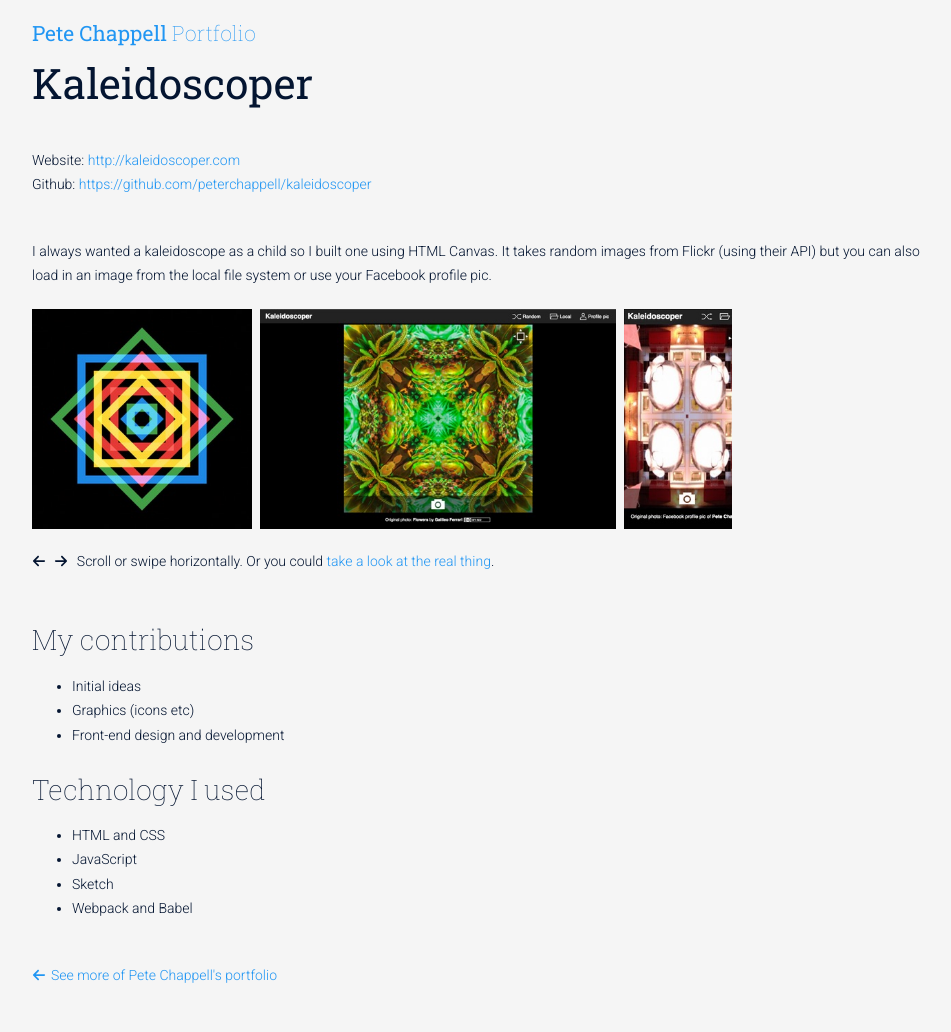
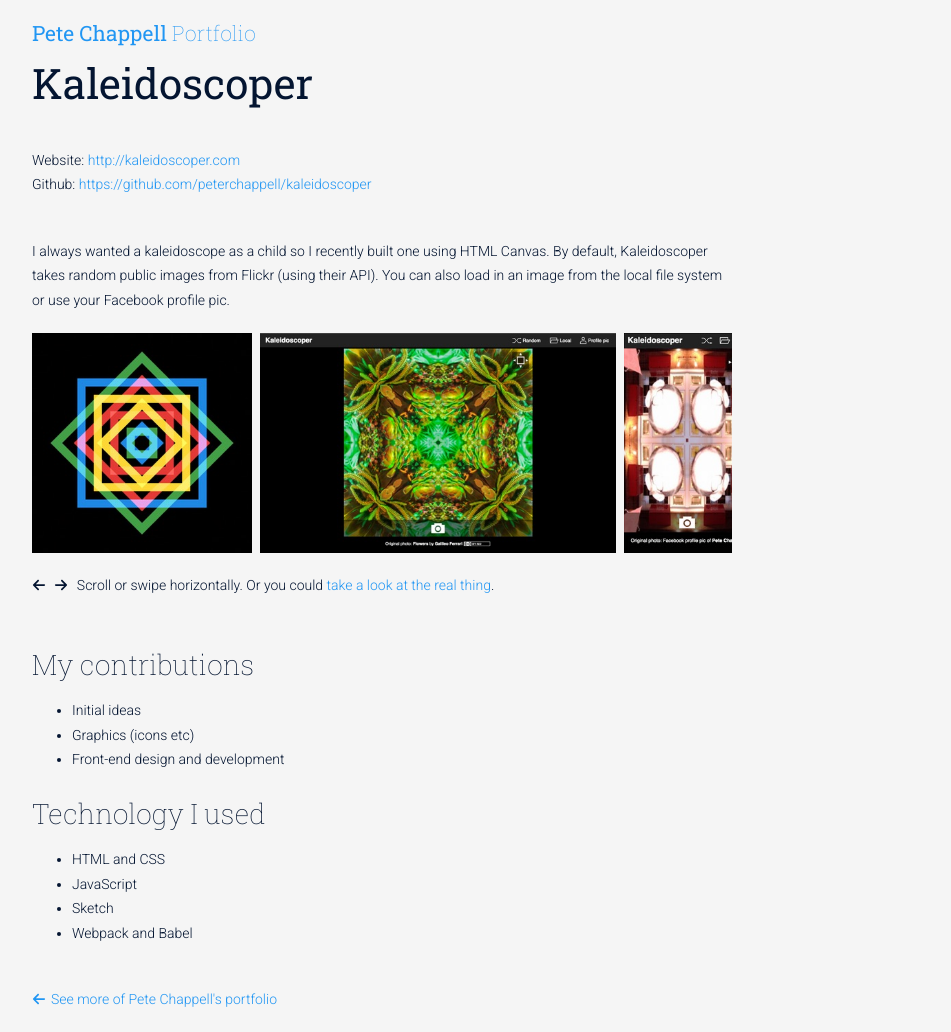
Before and after one commit to peterchappell/peterchappell.github.io, a Jekyll site: the page built from _case_studies/kaleidoscoper.markdown, in a window 1280 px wide. Shown: the whole page, without its empty margins (158-1109 px from the left). Built offline with Jekyll 4.4.1, drawn with Linux system fonts in a browser that asks for light colours; before the commit the page ends 1007 px from its top, so only the background shows below that.

Commit message:
fix styling issue. minor text change.

```diff
--- a/_case_studies/kaleidoscoper.markdown
+++ b/_case_studies/kaleidoscoper.markdown
@@ -4,7 +4,7 @@ title: Kaleidoscoper
 main_image_thumb: kaleidoscoper-main.jpg
 web: http://kaleidoscoper.com
 github: https://github.com/peterchappell/kaleidoscoper
-intro: I always wanted a kaleidoscope as a child so I built one using HTML Canvas. It takes random images from Flickr (using their API) but you can also load in an image from the local file system or use your Facebook profile pic.
+intro: I always wanted a kaleidoscope as a child so I recently built one using HTML Canvas. By default, Kaleidoscoper takes random public images from Flickr (using their API). You can also load in an image from the local file system or use your Facebook profile pic.
 screenshots:
   - src: kaleidoscoper-main.jpg
     alt: The icon for kaleidoscoper
--- a/_layouts/case-study.html
+++ b/_layouts/case-study.html
@@ -29,7 +29,7 @@
                 {% endif %}
             </footer>
 
-            <p class="case-study-page-intro">{{ page.intro | markdownify }}</p>
+            <div class="case-study-page-intro">{{ page.intro | markdownify }}</div>
 
             {% if page.screenshots %}
             <aside class="case-study-page-screenshots">
```
